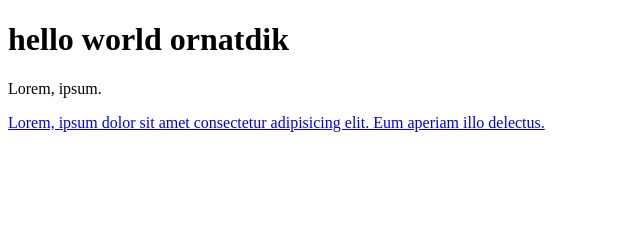
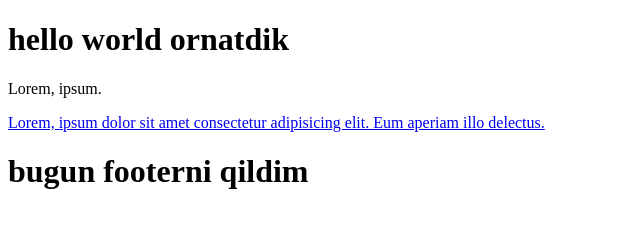
Before and after one commit to Mavlonberdiyev/ok1, a plain HTML site: page index.html in a window 1280 px wide. Shown: the whole page, without its empty margins (0-640 px from the left). Drawn offline with Linux system fonts and the light colour scheme.

Commit message:
Bugun footerni qildm

```diff
--- a/index.html
+++ b/index.html
@@ -12,6 +12,24 @@
 
 
     <p>Lorem, ipsum.</p>
-    <a href="#">Lorem, ipsum dolor sit amet consectetur adipisicing elit. Eum aperiam illo delectus.</a>
+
+  <a href="#">Lorem, ipsum dolor sit amet consectetur adipisicing elit. Eum aperiam illo delectus.</a>
+
+
+<footer>
+    <h1>bugun footerni qildim </h1>
+</footer>
+
+
+
+
+
+
+
+
+
+
+
+
 </body>
 </html>
```
